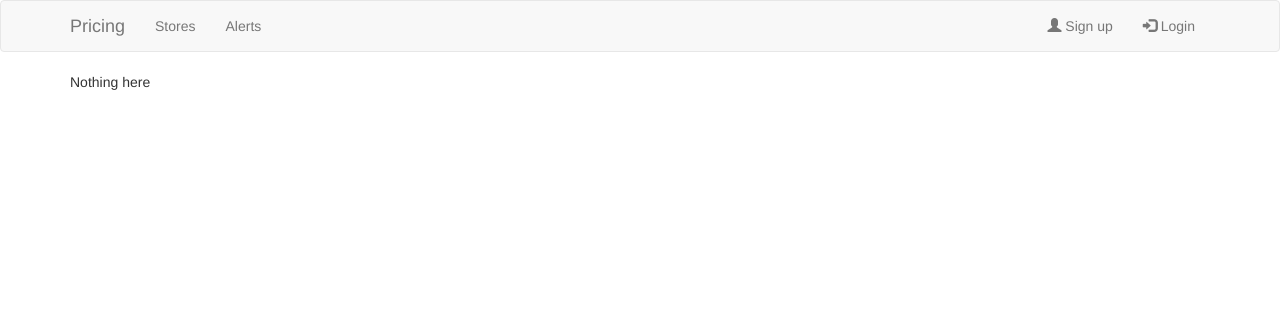
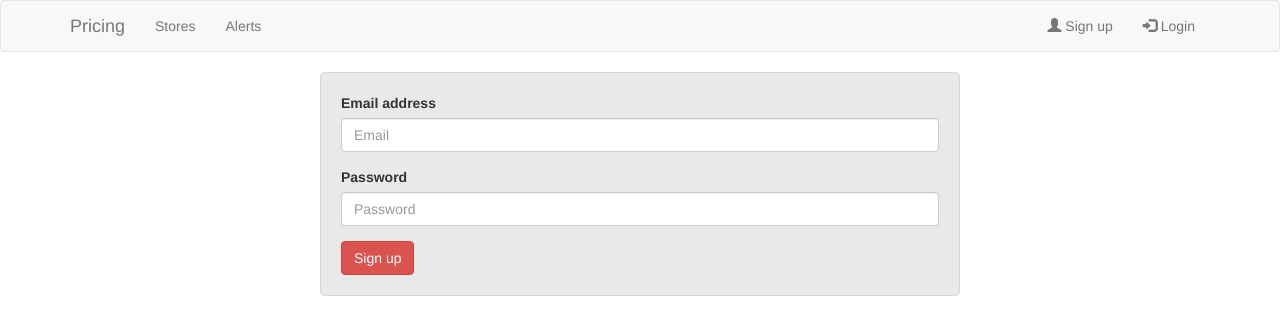
Before and after one commit to asimonia/pricing-alerts, a Flask app: page /users/register in a window 1280 px wide. Shown: the top 335 px of the page. Run offline with Flask 2, Linux system fonts and the light colour scheme; some libraries are stand-ins or nearby versions.

Commit message:
Add a signup form

```diff
--- /dev/null
+++ b/src/static/css/style.css
@@ -0,0 +1,12 @@
+.form-size {
+	max-width: 640px;
+	margin: 0 auto;
+
+	background-color: #E9E9E9;
+	padding: 20px;
+
+	border: 1px solid #D5D5D5;
+	-webkit-border-radius: 5px;
+	-moz-border-radius: 5px;
+	-border-radius: 5px;
+}
--- a/src/templates/html_dependencies.html
+++ b/src/templates/html_dependencies.html
@@ -2,4 +2,4 @@
 <link rel="stylesheet" type="text/css" href="https://maxcdn.bootstrapcdn.com/font-awesome/4.4.0/css/font-awesome.min.css">
 <script src="https://code.jquery.com/jquery-3.1.1.min.js"></script>
 <script src="https://maxcdn.bootstrapcdn.com/bootstrap/3.3.7/js/bootstrap.min.js"></script>
-<!-- <link rel="stylesheet" type="text/css" href="{{ url_for('static', filename='css/style.css') }}"> -->
+<link rel="stylesheet" type="text/css" href="{{ url_for('static', filename='css/style.css') }}">
--- a/src/templates/users/register.html
+++ b/src/templates/users/register.html
@@ -1,4 +1,16 @@
 {% extends "base.html" %}
 {% block content %}
-	<p>Nothing here</p>
+	<div class="form-size">
+		<form>
+			<div class="form-group">
+				<label for="email">Email address</label>
+				<input type="email" class="form-control" id="email" name="email" placeholder="Email">
+			</div>
+			<div class="form-group">
+				<label for="password">Password</label>
+				<input type="password" class="form-control" id="password" name="password" placeholder="Password">
+			</div>
+			<button type="submit" class="btn btn-danger">Sign up</button>
+		</form>
+	</div>
 {% endblock %}
```
